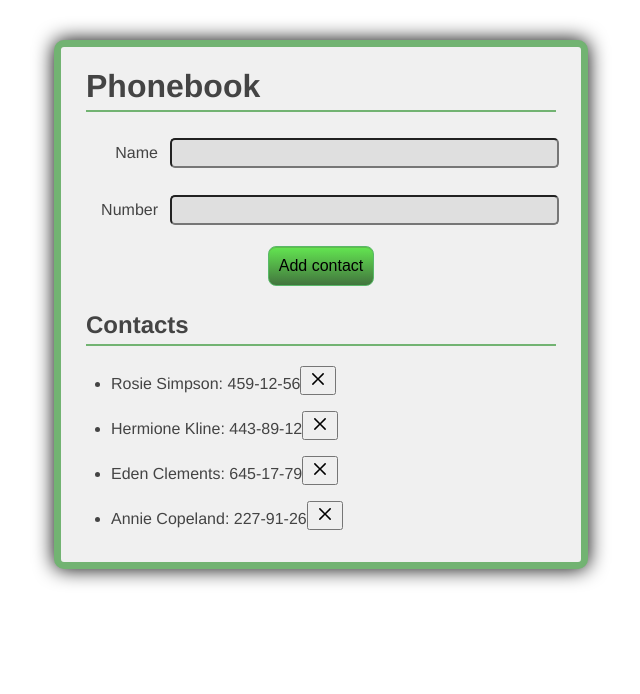
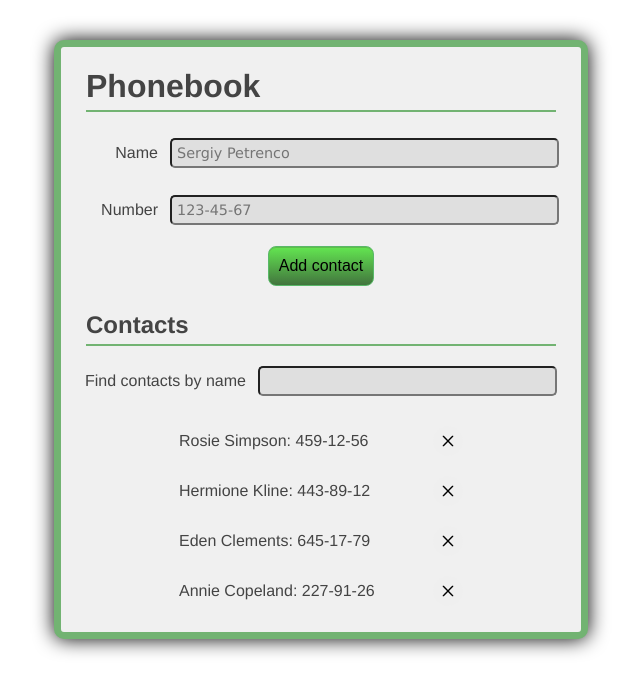
Before and after one commit to Ol900ivas/goit-react-hw-02-phonebook, a React (Create React App) app: page / in a window 1280 px wide. Shown: the top 694 px of the page, without its empty margins (319-959 px from the left). Built offline with nearby package versions, Linux system fonts and the light colour scheme.

Commit message:
pre-made

```diff
--- a/src/components/App.jsx
+++ b/src/components/App.jsx
@@ -1,7 +1,11 @@
 import { Component } from 'react';
-import { Wrap } from 'components/Wrap/Wrap';
-import { ContactForm } from 'components/ContactForm/ContactForm';
-import { Contacts } from 'components/Contacts/Contacts';
+import { nanoid } from 'nanoid';
+
+import { Wrap } from './Wrap/Wrap';
+import { ContactForm } from './ContactForm/ContactForm';
+import { Filter } from './Filter/Filter';
+import { Contacts } from './Contacts/Contacts';
+import { TitleH1, TitleH2 } from './Wrap/Wrap.styled';
 
 export class App extends Component {
   state = {
@@ -11,20 +15,54 @@ export class App extends Component {
       { id: 'id-3', name: 'Eden Clements', number: '645-17-79' },
       { id: 'id-4', name: 'Annie Copeland', number: '227-91-26' },
     ],
-    // filter: '',
+    filter: '',
   };
 
-  formSubmitHandler = data => {
+  addContact = data => {
     console.log(data);
+    const newContact = {
+      id: nanoid(),
+      name: data.name,
+      number: data.number,
+    };
+
+    this.setState(prevState => ({
+      contacts: [newContact, ...prevState.contacts],
+    }));
+  };
+
+  deleteContact = contactId => {
+    this.setState(({ contacts }) => ({
+      contacts: contacts.filter(contact => contact.id !== contactId),
+    }));
+  };
+
+  changeFilter = e => {
+    this.setState({ filter: e.currentTarget.value });
+  };
+
+  getFilteredContacts = () => {
+    const { contacts, filter } = this.state;
+    const normalaizedFilter = filter.toLowerCase();
+    return contacts.filter(contact =>
+      contact.name.toLowerCase().includes(normalaizedFilter)
+    );
   };
 
   render() {
-    const { contacts } = this.state;
+    const { filter } = this.state;
+    const filteredContacts = this.getFilteredContacts();
     return (
       <>
         <Wrap>
-          <ContactForm submit={this.formSubmitHandler} />
-          <Contacts contacts={contacts} />
+          <TitleH1>Phonebook</TitleH1>
+          <ContactForm submit={this.addContact} />
+          <TitleH2>Contacts</TitleH2>
+          <Filter value={filter} onChange={this.changeFilter} />
+          <Contacts
+            contacts={filteredContacts}
+            onDeleteContact={this.deleteContact}
+          />
         </Wrap>
       </>
     );
--- a/src/components/ContactForm/ContactForm.jsx
+++ b/src/components/ContactForm/ContactForm.jsx
@@ -2,19 +2,11 @@ import { nanoid } from 'nanoid';
 import PropTypes from 'prop-types';
 
 import { Component } from 'react';
-import {
-  TitleH1,
-  InputWrap,
-  Label,
-  Input,
-  FormBtn,
-} from './ContactForm.styled';
+import { InputWrap, Label, Input, FormBtn } from './ContactForm.styled';
 
 export class ContactForm extends Component {
   state = {
-    // contacts: [],
     name: '',
-    // filter: '',
     number: '',
   };
 
@@ -32,19 +24,6 @@ export class ContactForm extends Component {
     this.reset();
   };
 
-  // handleSubmit = evt => {
-  //   evt.preventDefault();
-  //   const contact = {
-  //     name: this.state.name,
-  //     number: this.state.number,
-  //   };
-  //   const { getFormData } = this.props;
-  //   console.log('getFormData :>> ', getFormData);
-
-  //   this.props.getFormData(contact);
-  //   this.reset();
-  // };
-
   reset = () => {
     this.setState({ name: '', number: '' });
   };
@@ -52,7 +31,6 @@ export class ContactForm extends Component {
   render() {
     return (
       <form onSubmit={this.handleSubmit}>
-        <TitleH1>Phonebook</TitleH1>
         <InputWrap>
           <Label htmlFor={this.nameInputId}>Name</Label>
           <Input
@@ -60,7 +38,7 @@ export class ContactForm extends Component {
             name="name"
             id={this.nameInputId}
             value={this.state.name}
-            // placeholder="Shridhar Deshmukh"
+            placeholder="Sergiy Petrenco"
             onChange={this.handleChange}
             pattern="^[a-zA-Zа-яА-Я]+(([' -][a-zA-Zа-яА-Я ])?[a-zA-Zа-яА-Я]*)*$"
             title="Name may contain only letters, apostrophe, dash and spaces. For example Adrian, Jacob Mercer, Charles de Batz de Castelmore d'Artagnan"
@@ -74,7 +52,7 @@ export class ContactForm extends Component {
             name="number"
             id={this.numberInputId}
             value={this.state.number}
-            // placeholder="123-45-67"
+            placeholder="123-45-67"
             onChange={this.handleChange}
             pattern="\+?\d{1,4}?[-.\s]?\(?\d{1,3}?\)?[-.\s]?\d{1,4}[-.\s]?\d{1,4}[-.\s]?\d{1,9}"
             title="Phone number must be digits and can contain spaces, dashes, parentheses and can start with +"
@@ -87,3 +65,7 @@ export class ContactForm extends Component {
     );
   }
 }
+
+ContactForm.propTypes = {
+  submit: PropTypes.func.isRequired,
+};
--- a/src/components/ContactForm/ContactForm.styled.js
+++ b/src/components/ContactForm/ContactForm.styled.js
@@ -1,10 +1,4 @@
 import styled from '@emotion/styled';
-
-export const TitleH1 = styled.h1`
-  margin: 0 15px 20px;
-  border-bottom: 2px solid #72b372;
-  padding: 5px 10px 5px 0;
-`;
 
 export const InputWrap = styled.div`
   margin: 0 0 15px 0;
--- a/src/components/ContactItem/ContactItem.jsx
+++ b/src/components/ContactItem/ContactItem.jsx
@@ -1,15 +1,24 @@
 import PropTypes from 'prop-types';
 import { RxCross2 } from 'react-icons/rx';
 
-export const ContactItem = ({ contact }) => {
+import { Li, Button } from './ContactItem.styled';
+
+export const ContactItem = ({ id, name, number, onDeleteContact }) => {
   return (
-    <li>
+    <Li key={id}>
       <p>
-        {contact.name}: {contact.number}
-        <button>
-          <RxCross2 size="20px" />
-        </button>
+        {name}: {number}
       </p>
-    </li>
+      <Button onClick={() => onDeleteContact(id)}>
+        <RxCross2 size="20px" />
+      </Button>
+    </Li>
   );
 };
+
+ContactItem.propTypes = {
+  id: PropTypes.string.isRequired,
+  name: PropTypes.string.isRequired,
+  number: PropTypes.string.isRequired,
+  onDeleteContact: PropTypes.func.isRequired,
+};
--- a/src/components/ContactItem/ContactItem.styled.js
+++ b/src/components/ContactItem/ContactItem.styled.js
@@ -0,0 +1,27 @@
+import styled from '@emotion/styled';
+
+export const Button = styled.button`
+  display: flex;
+  justify-content: center;
+  border: none;
+  border-radius: 50%;
+  height: 30px;
+  width: 30px;
+  align-items: center;
+  transition: transform 300ms ease-in-out;
+&:hover {
+    transform: scale(1.2);
+`;
+
+export const Li = styled.li`
+  display: flex;
+  padding-left: 8px;
+  padding-right: 8px;
+  gap: 40px;
+  align-items: center;
+  justify-content: space-between;
+  transition: background-color 300ms ease-in-out;
+  &:hover {
+    background-color: rgba(0, 0, 0, 0.07);
+  }
+`;
--- a/src/components/Contacts/Contacts.jsx
+++ b/src/components/Contacts/Contacts.jsx
@@ -1,17 +1,33 @@
 import PropTypes from 'prop-types';
 
-import { ContactItem } from 'components/ContactItem/ContactItem';
-import { TitleH2 } from './Contacts.styled';
+import { ContactItem } from '../ContactItem/ContactItem';
+import { Ul } from './Contacts.styled';
 
-export const Contacts = ({ contacts }) => {
+export const Contacts = ({ contacts, onDeleteContact }) => {
   return (
-    <>
-      <TitleH2>Contacts</TitleH2>
-      <ul>
-        {contacts.map(contact => {
-          return <ContactItem key={contact.id} contact={contact} />;
-        })}
-      </ul>
-    </>
+    <Ul>
+      {contacts.map(contact => {
+        return (
+          <ContactItem
+            key={contact.id}
+            id={contact.id}
+            name={contact.name}
+            number={contact.number}
+            onDeleteContact={onDeleteContact}
+          />
+        );
+      })}
+    </Ul>
   );
 };
+
+Contacts.propTypes = {
+  contacts: PropTypes.arrayOf(
+    PropTypes.exact({
+      id: PropTypes.string.isRequired,
+      name: PropTypes.string.isRequired,
+      number: PropTypes.string.isRequired,
+    }).isRequired
+  ),
+  onDeleteContact: PropTypes.func.isRequired,
+};
--- a/src/components/Contacts/Contacts.styled.js
+++ b/src/components/Contacts/Contacts.styled.js
@@ -1,7 +1,7 @@
 import styled from '@emotion/styled';
 
-export const TitleH2 = styled.h2`
-  margin: 0 15px 20px;
-  border-bottom: 2px solid #72b372;
-  padding: 5px 10px 5px 0;
+export const Ul = styled.ul`
+  width: 60%;
+  margin: 0 auto;
+  padding: 0;
 `;
--- a/src/components/Filter/Filter.jsx
+++ b/src/components/Filter/Filter.jsx
@@ -0,0 +1,18 @@
+import React from 'react';
+import PropTypes from 'prop-types';
+
+import { Label, Input } from './Filter.styled';
+
+export const Filter = ({ value, onChange }) => {
+  return (
+    <Label>
+      Find contacts by name
+      <Input type="text" value={value} onChange={onChange} />
+    </Label>
+  );
+};
+
+Filter.propTypes = {
+  value: PropTypes.string.isRequired,
+  onChange: PropTypes.func.isRequired,
+};
--- a/src/components/Filter/Filter.styled.jsx
+++ b/src/components/Filter/Filter.styled.jsx
@@ -0,0 +1,23 @@
+import styled from '@emotion/styled';
+
+export const Label = styled.label`
+  display: flex;
+  justify-content: center;
+  align-items: center;
+  text-align: right;
+  gap: 12px;
+  margin: 0 0 20px 0;
+  border: none;
+`;
+
+export const Input = styled.input`
+  width: 57%;
+  font-family: 'Lucida Grande', 'Lucida Sans Unicode', Tahoma, Sans-Serif;
+  padding: 5px;
+  font-size: 0.9em;
+  border-radius: 5px;
+  background: rgba(0, 0, 0, 0.07);
+  :hover {
+    background: #ffffff;
+  }
+`;
--- a/src/components/Wrap/Wrap.styled.js
+++ b/src/components/Wrap/Wrap.styled.js
@@ -11,3 +11,15 @@ export const GeneralWrap = styled.div`
   background-color: #f0f0f0;
   box-shadow: 0 0 20px 0 #000000;
 `;
+
+export const TitleH1 = styled.h1`
+  margin: 0 15px 20px;
+  border-bottom: 2px solid #72b372;
+  padding: 5px 10px 5px 0;
+`;
+
+export const TitleH2 = styled.h2`
+  margin: 0 15px 20px;
+  border-bottom: 2px solid #72b372;
+  padding: 5px 10px 5px 0;
+`;
```
